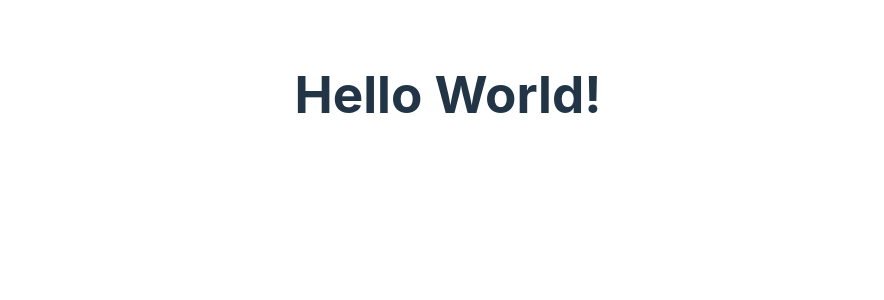
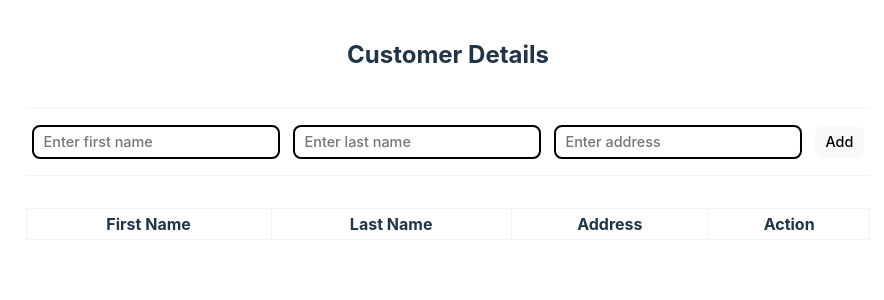
Before and after one commit to pinakjs/vue-assignment, a Vue app: page / in a window 1280 px wide. Shown: the top 300 px of the page, without its empty margins (192-1076 px from the left). Built offline with nearby package versions, Linux system fonts and the light colour scheme.

Commit message:
created customer-list

```diff
--- a/src/App.vue
+++ b/src/App.vue
@@ -1,10 +1,10 @@
 <script setup lang="ts">
-
+    import CustomerList from './components/CustomerList.vue';
 </script>
 
 <template>
-    <h1>Hello World!</h1>
-
+    <!-- <h1>Hello World!</h1> -->
+    <customer-list />
 </template>
 
 <style>
--- /dev/null
+++ b/src/components/CustomerList.vue
@@ -0,0 +1,142 @@
+<script setup lang="ts">
+import { reactive, ref } from 'vue';
+
+const fname = ref('');
+const lname = ref('');
+const address = ref('');
+
+interface Customer {
+    fname: string,
+    lname: string,
+    address: string
+}
+
+const customersArray = reactive<Customer[]>([])
+const currentEditIndex = ref(-1); // Hold index of current customer
+
+const onFormSubmit = () => {
+    // Do nothing if any input is empty
+    if (!fname.value || !lname.value || !address.value) {
+        return
+    }
+
+    // Current customer data
+    const data: Customer = {
+        fname: fname.value,
+        lname: lname.value,
+        address: address.value
+    }
+
+    if (currentEditIndex.value == -1) {
+        console.log("New customer is added: ", data)
+        customersArray.push(data)
+    } else {
+        console.log("Customer is updated from ", customersArray[currentEditIndex.value], "to", data)
+        customersArray[currentEditIndex.value] = data;
+        currentEditIndex.value = -1;
+    }
+
+    // make inputs empty again
+    fname.value = lname.value = address.value = '';
+}
+
+// edit customer details
+const onEditCustomer = (index: number) => {
+    const data = customersArray[index];
+    currentEditIndex.value = index;
+
+    fname.value = data.fname;
+    lname.value = data.lname;
+    address.value = data.address;
+
+    console.log("Editing customer: ", customersArray[index])
+}
+
+const onDeleteCustomer = (index: number) => {
+    console.log("Deleting customer: ", customersArray[index])
+    customersArray.splice(index, 1);
+}
+
+</script>
+
+<template>
+    <h1>Customer Details</h1>
+    <form action="/" method="post" @submit.prevent="onFormSubmit">
+        <input type="text" placeholder="Enter first name" name="fname" v-model="fname" />
+        <input type="text" placeholder="Enter last name" name="lname" v-model="lname" />
+        <input type="text" placeholder="Enter address" name="address" v-model="address" />
+
+        <button type="submit" title="Add or update customer">
+            {{ currentEditIndex == -1 ? "Add" : "Update" }}
+        </button>
+    </form>
+
+    <table>
+        <thead>
+            <tr>
+                <th>First Name</th>
+                <th>Last Name</th>
+                <th>Address</th>
+                <th>Action</th>
+            </tr>
+        </thead>
+        <tbody>
+            <tr v-for="(customer, index) in customersArray">
+                <td>{{customer.fname}}</td>
+                <td>{{customer.lname}}</td>
+                <td>{{customer.address}}</td>
+                <td>
+                    <button type="button" title="Edit customer" @click="onEditCustomer(index)">Edit</button>
+                    <button type="button" title="Delete customer" @click="onDeleteCustomer(index)">Delete</button>
+                </td>
+            </tr>
+        </tbody>
+    </table>
+</template>
+
+<style scoped>
+    h1 {
+        margin-bottom: 2.5rem;
+        margin-top: 0.6rem;
+        font-size: 1.5rem;
+    }
+    form {
+        width: 100%;
+        margin-bottom: 2rem;
+        border-top: 1px solid #f4f4f4;
+        border-bottom: 1px solid #f4f4f4;
+        padding: 1rem 0;
+    }
+
+    form input {
+        cursor: unset;
+    }
+
+    form input,
+    form button {
+        padding: 0.4rem 0.6rem;
+        font-size: 0.9rem;
+        margin: 0 0.4rem;
+    }
+
+    table {
+        width: 100%;
+        border: 1px solid #f4f4f4;
+        border-collapse: collapse;
+    }
+
+    td, th {
+        border: 1px solid #f4f4f4;
+        padding: 0.2rem 0.4rem;
+    }
+
+    tbody tr:nth-child(2n) {
+        background-color: #f4f4f428;
+    }
+
+    table button {
+        font-size: 0.9rem;
+        padding: 0.4rem 0.6rem;
+        margin: 0 0.4rem;
+    }
+</style>
```
